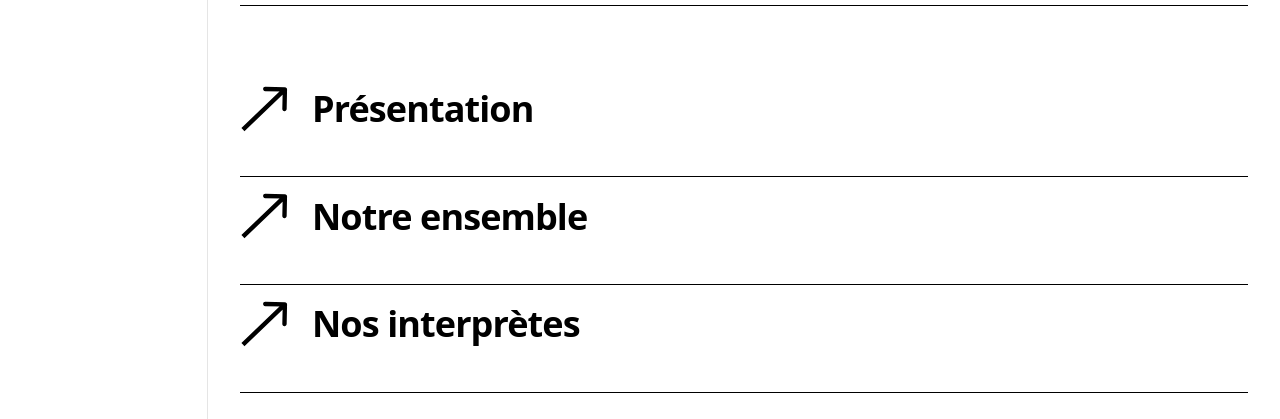
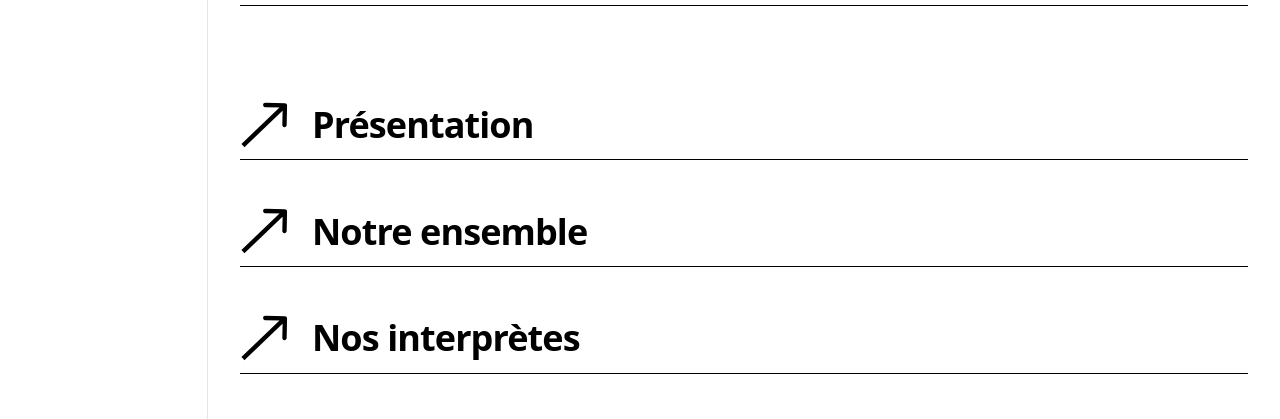
Before and after one commit to EnsemblePhaenomen/phaenomen-website, a Next.js app: page / in a window 1280 px wide. Shown: the part 3349-3768 px from the top of the page. Built offline with nearby package versions, Linux system fonts and the light colour scheme.

Commit message:
animation in sections

```diff
--- /dev/null
+++ b/app/Components/(ui)/AnimatedBorderCard.example.tsx
@@ -0,0 +1,135 @@
+/**
+ * EXAMPLE: How to use AnimatedBorderCard
+ *
+ * This file demonstrates how to use the AnimatedBorderCard component
+ * to create cards with animated borders that draw when entering the viewport.
+ */
+
+import AnimatedBorderCard from "./AnimatedBorderCard";
+
+// Example 1: Simple usage with default settings
+export function SimpleExample() {
+  return (
+    <AnimatedBorderCard>
+      <div className="p-6">
+        <h3 className="text-xl font-bold mb-2">Card Title</h3>
+        <p>This card's border will animate when it enters the viewport.</p>
+      </div>
+    </AnimatedBorderCard>
+  );
+}
+
+// Example 2: Custom styling and animation settings
+export function CustomExample() {
+  return (
+    <AnimatedBorderCard
+      className="p-6 bg-gray-50"
+      borderColor="#E42B54"
+      animationDuration={0.3}
+      delay={0.2}
+    >
+      <h3 className="text-xl font-bold mb-2">Custom Card</h3>
+      <p>This card has a pink border with custom animation timing.</p>
+    </AnimatedBorderCard>
+  );
+}
+
+// Example 3: Mapping over data to create multiple cards
+interface CardData {
+  id: number;
+  title: string;
+  description: string;
+}
+
+export function MultipleCardsExample() {
+  const cardsData: CardData[] = [
+    {
+      id: 1,
+      title: "First Card",
+      description: "This is the first card with animated border.",
+    },
+    {
+      id: 2,
+      title: "Second Card",
+      description: "This is the second card with animated border.",
+    },
+    {
+      id: 3,
+      title: "Third Card",
+      description: "This is the third card with animated border.",
+    },
+  ];
+
+  return (
+    <div className="space-y-8">
+      {cardsData.map((card, index) => (
+        <AnimatedBorderCard
+          key={card.id}
+          className="p-6"
+          animationDuration={0.2}
+          delay={index * 0.1} // Stagger the animations
+        >
+          <h3 className="text-xl font-bold mb-2">{card.title}</h3>
+          <p>{card.description}</p>
+        </AnimatedBorderCard>
+      ))}
+    </div>
+  );
+}
+
+// Example 4: Using with sections (like in Lensemble.tsx)
+export function SectionExample() {
+  return (
+    <div className="space-y-8">
+      {/* Section with animated border */}
+      <AnimatedBorderCard className="pt-4" animationDuration={0.2}>
+        <section>
+          <h2 className="text-2xl font-bold mb-4">Section Title</h2>
+          <p>
+            This section has an animated border that draws when it enters the
+            viewport. The border animation plays only once.
+          </p>
+        </section>
+      </AnimatedBorderCard>
+
+      {/* Another section with different delay */}
+      <AnimatedBorderCard className="pt-4" animationDuration={0.2} delay={0.1}>
+        <section>
+          <h2 className="text-2xl font-bold mb-4">Another Section</h2>
+          <p>
+            This section has a slight delay before its border animation starts.
+          </p>
+        </section>
+      </AnimatedBorderCard>
+    </div>
+  );
+}
+
+/**
+ * HOW IT WORKS:
+ *
+ * 1. The component uses `useInView` hook from Framer Motion to detect
+ *    when the element enters the viewport.
+ *
+ * 2. The `once: true` option ensures the animation only plays once,
+ *    not every time the element enters/exits the viewport.
+ *
+ * 3. Four absolutely positioned divs create the border lines:
+ *    - Top border (animates left to right using scaleX)
+ *    - Right border (animates top to bottom using scaleY)
+ *    - Bottom border (animates right to left using scaleX)
+ *    - Left border (animates bottom to top using scaleY)
+ *
+ * 4. Each border line has a staggered delay to create the
+ *    "drawing" effect around the card.
+ *
+ * 5. The animation uses `transform: scale` which is GPU-accelerated
+ *    and performs better than animating width/height.
+ *
+ * PROPS:
+ * - children: Content to wrap (required)
+ * - className: Additional CSS classes for the container
+ * - borderColor: Color of the border (default: "black")
+ * - animationDuration: Duration of each line animation in seconds (default: 0.15)
+ * - delay: Delay before animation starts after entering viewport (default: 0)
+ */
--- /dev/null
+++ b/app/Components/(ui)/AnimatedBorderCard.tsx
@@ -0,0 +1,108 @@
+"use client";
+
+import { motion, useInView } from "motion/react";
+import { useRef } from "react";
+
+interface AnimatedBorderCardProps {
+  children: React.ReactNode;
+  className?: string;
+  borderColor?: string;
+  animationDuration?: number;
+  delay?: number;
+}
+
+/**
+ * AnimatedBorderCard Component
+ *
+ * A reusable component that draws its border when it enters the viewport.
+ * The animation plays only once and uses 4 absolutely positioned lines
+ * that animate in sequence: top → right → bottom → left.
+ *
+ * @param children - Content to be wrapped inside the card
+ * @param className - Additional CSS classes for the container
+ * @param borderColor - Color of the border (default: "black")
+ * @param animationDuration - Duration of each border line animation in seconds (default: 0.15)
+ * @param delay - Delay before animation starts after entering viewport (default: 0)
+ */
+export default function AnimatedBorderCard({
+  children,
+  className = "",
+  borderColor = "black",
+  animationDuration = 0.15,
+  delay = 0,
+}: AnimatedBorderCardProps) {
+  // Create a ref to track the element
+  const ref = useRef(null);
+
+  /**
+   * useInView hook detects when the element enters the viewport
+   * once: true ensures the animation only plays once
+   * amount: 0.2 means trigger when 20% of the element is visible
+   */
+  const isInView = useInView(ref, { once: true, amount: 0.2 });
+
+  // Calculate staggered delays for each border line
+  const topDelay = delay;
+  const rightDelay = delay + animationDuration;
+  const bottomDelay = delay + animationDuration * 2;
+  const leftDelay = delay + animationDuration * 3;
+
+  return (
+    <div ref={ref} className={`relative ${className}`}>
+      {/* Content */}
+      <div className="relative z-10">{children}</div>
+
+      {/* Top border - animates from left to right */}
+      {/* <motion.div
+        className="absolute top-0 left-0 right-0 h-px origin-left"
+        style={{ backgroundColor: borderColor }}
+        initial={{ scaleX: 0 }}
+        animate={isInView ? { scaleX: 1 } : { scaleX: 0 }}
+        transition={{
+          duration: animationDuration,
+          delay: topDelay,
+          ease: "easeOut",
+        }}
+      /> */}
+
+      {/* Right border - animates from top to bottom */}
+      {/* <motion.div
+        className="absolute top-0 right-0 bottom-0 w-px origin-top"
+        style={{ backgroundColor: borderColor }}
+        initial={{ scaleY: 0 }}
+        animate={isInView ? { scaleY: 1 } : { scaleY: 0 }}
+        transition={{
+          duration: animationDuration,
+          delay: rightDelay,
+          ease: "easeOut",
+        }}
+      /> */}
+
+      {/* Bottom border - animates from right to left */}
+      <motion.div
+        className="absolute bottom-0 left-0 right-0 h-px origin-left"
+        style={{ backgroundColor: borderColor }}
+        initial={{ scaleX: 0 }}
+        animate={isInView ? { scaleX: 1 } : { scaleX: 0 }}
+        transition={{
+          duration: animationDuration,
+          delay: bottomDelay,
+          ease: "easeOut",
+        }}
+      />
+
+      {/* Left border - animates from bottom to top */}
+      {/* <motion.div
+        className="absolute top-0 left-0 bottom-0 w-px origin-bottom"
+        style={{ backgroundColor: borderColor }}
+        initial={{ scaleY: 0 }}
+        animate={isInView ? { scaleY: 1 } : { scaleY: 0 }}
+        transition={{
+          duration: animationDuration,
+          delay: leftDelay,
+          ease: "easeOut",
+        }}
+      /> */}
+    </div>
+  );
+}
--- a/app/Components/Sections/About/Lensemble.tsx
+++ b/app/Components/Sections/About/Lensemble.tsx
@@ -3,6 +3,7 @@
 import { useState } from "react";
 import ArrowIcon from "../../(ui)/Arrows/ArrowIcon";
 import EnsembleCarousel from "./EnsembleCarousel";
+import AnimatedBorderCard from "../../(ui)/AnimatedBorderCard";
 import type { Musicien } from "@/app/types/dataConfig";
 
 type EnfantProps = {
@@ -36,6 +37,7 @@ export default function Lensemble({ data: _data }: EnfantProps) {
           {/* Content column */}
           <div className="flex flex-col gap-8 text-sm leading-relaxed">
             {/* Présentation */}
+            <AnimatedBorderCard className="pt-4" animationDuration={0.3} delay={0.2}>
               <section className="pt-4">
                 <div
                   className="flex items-center gap-2 mb-3 group cursor-pointer"
@@ -67,9 +69,11 @@ export default function Lensemble({ data: _data }: EnfantProps) {
                   </p>
                 </div>
               </section>
+            </AnimatedBorderCard>
 
             {/* Notre ensemble */}
-            <section className="border-t border-black pt-4">
+            <AnimatedBorderCard className="pt-4" animationDuration={0.3} delay={0.2}>
+              <section>
                 <div
                   className="flex items-center gap-2 mb-3 group cursor-pointer"
                   onClick={() => toggleSection("ensemble")}
@@ -113,9 +117,11 @@ export default function Lensemble({ data: _data }: EnfantProps) {
                   </div>
                 </div>
               </section>
+            </AnimatedBorderCard>
 
             {/* Nos interprètes */}
-            <section className="border-t border-black pt-4">
+            <AnimatedBorderCard className="pt-4" animationDuration={0.3} delay={0.2}>
+              <section>
                 <div
                   className="flex items-center gap-2 mb-3 group cursor-pointer"
                   onClick={() => toggleSection("interpretes")}
@@ -156,12 +162,15 @@ export default function Lensemble({ data: _data }: EnfantProps) {
                   </div>
                 </div>
               </section>
+            </AnimatedBorderCard>
 
             {/* Carousel galerie */}
-            <section className="border-t border-black pt-8">
+            {/* <AnimatedBorderCard className="pt-8" animationDuration={0.2} delay={0.2}> */}
+              <section>
 
                 <EnsembleCarousel />
               </section>
+            {/* </AnimatedBorderCard> */}
           </div>
         </div>
       </section>
```
Also changed, not shown: app/Components/Sections/About/ProjetStoltzel.tsx (+20 -15 lines), app/data.ts (+41 -9 lines). Lines whose indentation alone changed are shown as unchanged.
